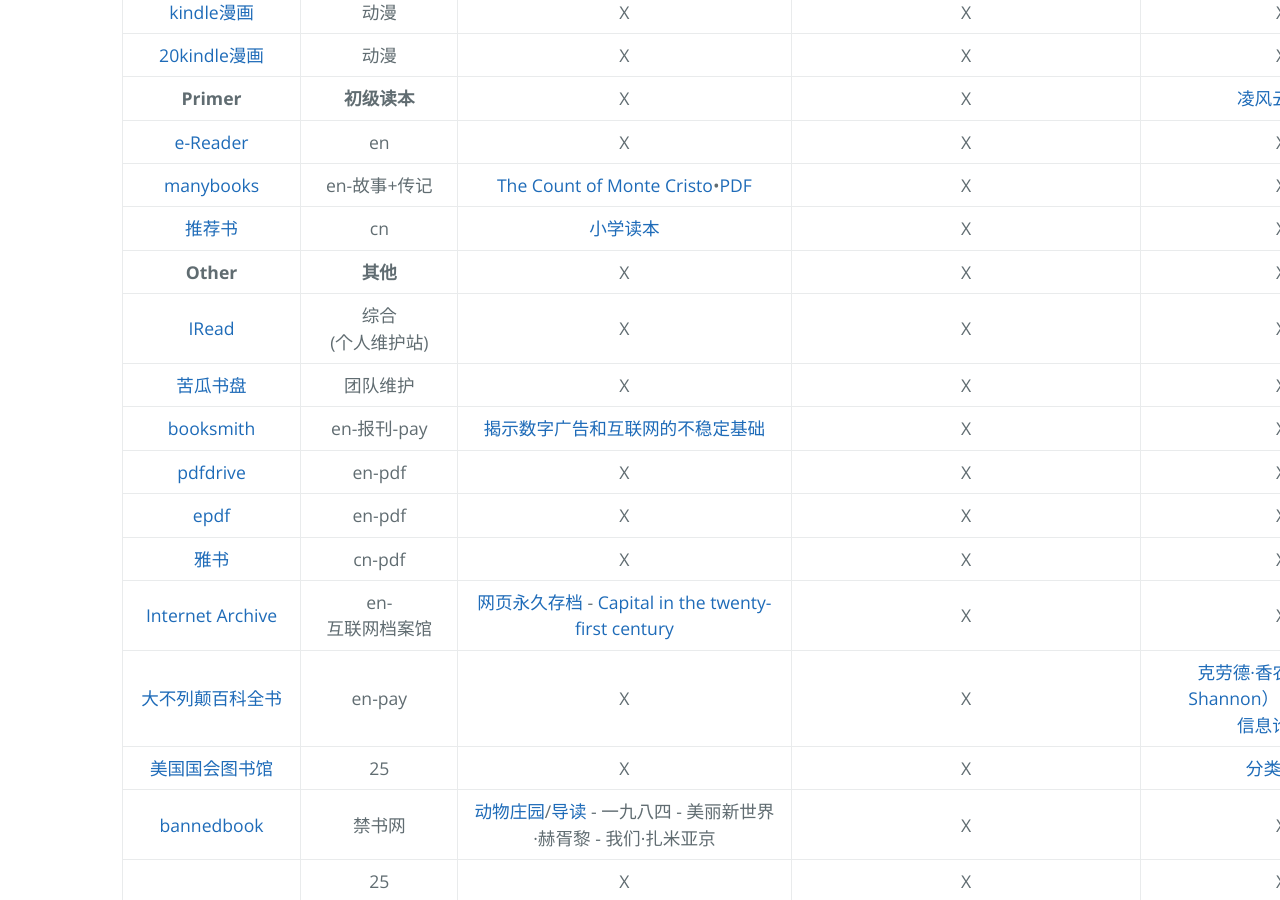
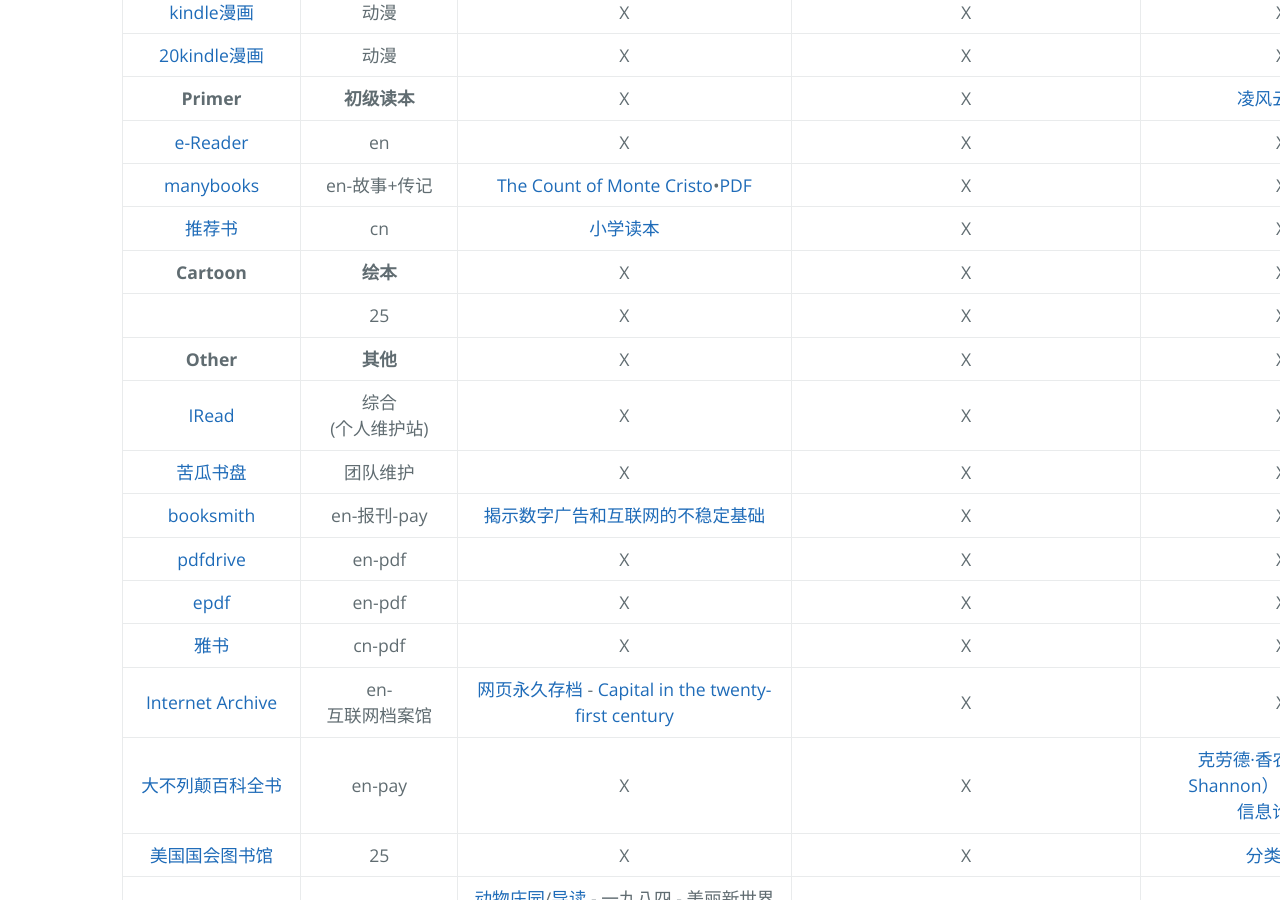
Before and after one commit to AmbroseRen/test, a Jekyll site: the page built from Library/BookSearch.md, in a window 1280 px wide and 900 px high, scrolled down 3076 px. Built offline with Jekyll 4.4.1, drawn with Linux system fonts in a browser that asks for light colours; our own code applies the rules of GitHub Pages for plain Markdown files; the repository's description, which GitHub fills in, is left out.

Commit message:
Update BookSearch.md

```diff
--- a/Library/BookSearch.md
+++ b/Library/BookSearch.md
@@ -71,6 +71,8 @@
 | [e-Reader](https://english-e-reader.net/level/pre-intermediate) | en | X | X | X |
 | [manybooks](https://manybooks.net/) | en-故事+传记 | [The Count of Monte Cristo](https://manybooks.net/book/123156/read#epubcfi(/6/4[item452]!/4/34[pgepubid00001]/1:0))•[PDF](https://cdn.jsdelivr.net/gh/AmbroseRen/Picture@master/book/Literature/Novel/The-Count-of-Monte-Cristo.pdf) | X | X |
 | [推荐书](https://www.tuijianshu.net/) | cn | [小学读本](https://www.tuijianshu.net/article-15509-1.html) | X | X |
+| __Cartoon__ | __绘本__ | X | X | X |
+| []() | 25 | X | X | X |
 | __Other__ | __其他__ | X | X | X |
 | [IRead](http://www.iread.cf/) | 综合(个人维护站) | X | X | X |
 | [苦瓜书盘](http://kgbook.com/) | 团队维护 | X | X | X |
```
